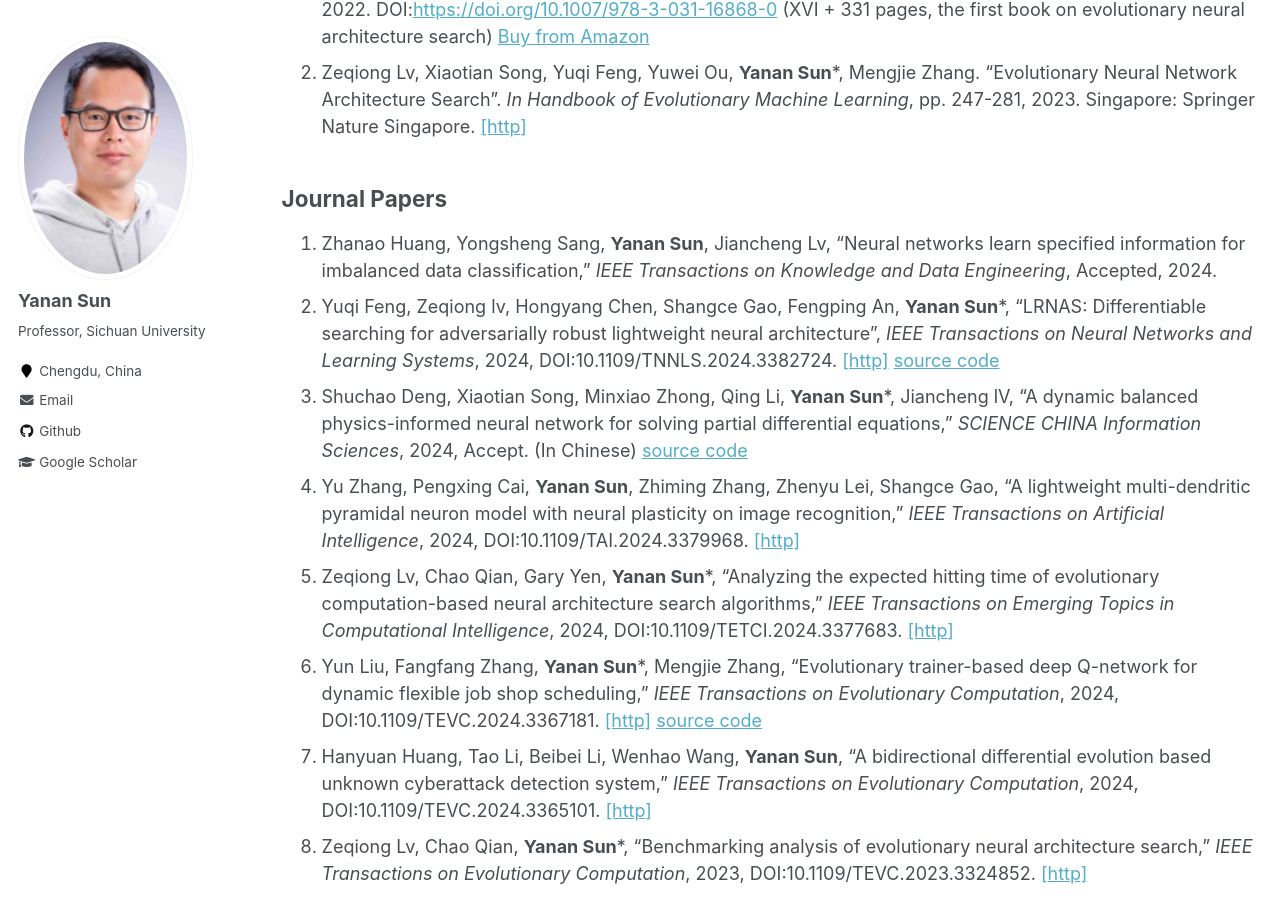
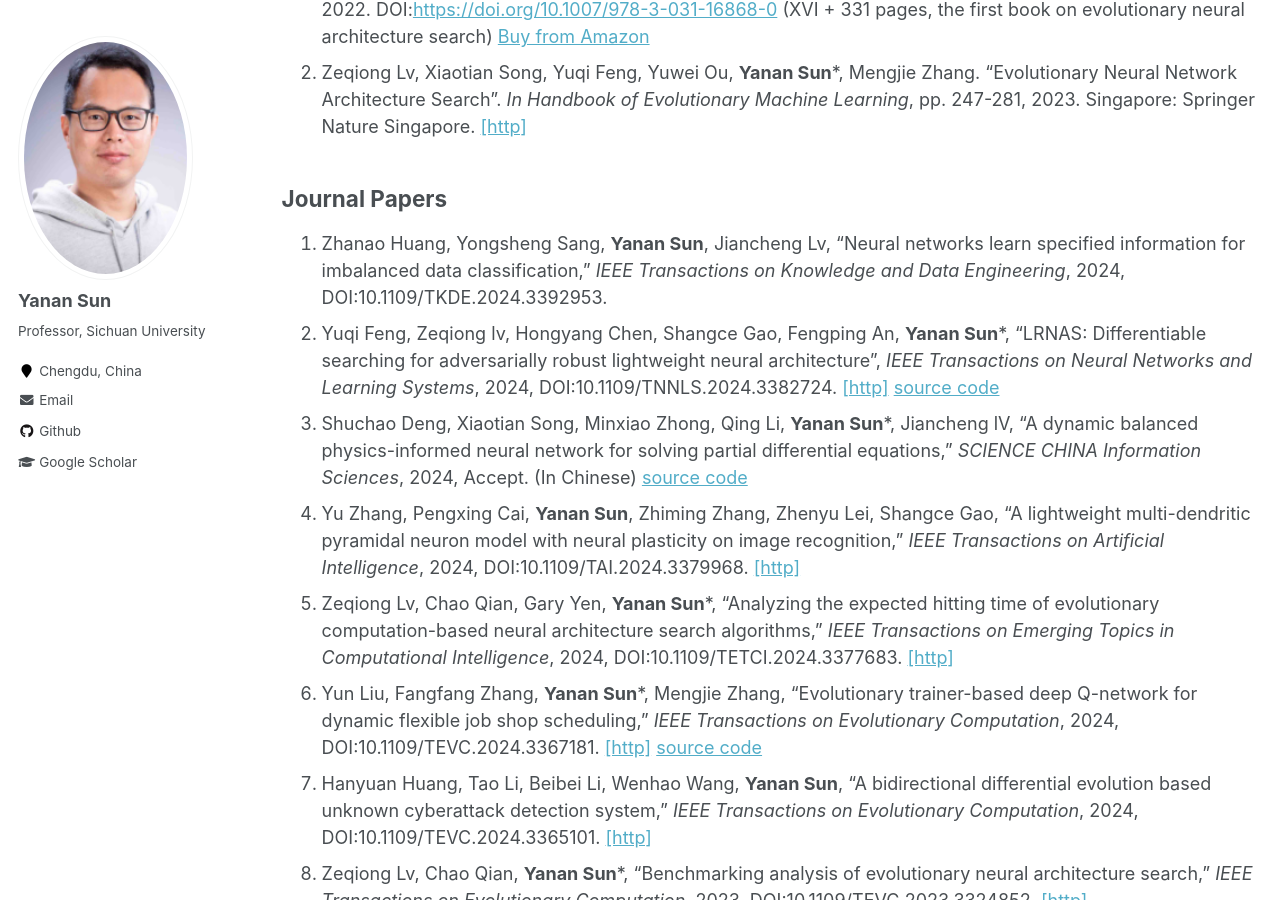
Before and after one commit to yn-sun/yn-sun.github.io, a Jekyll site: the page built from _pages/publications.md, in a window 1280 px wide and 900 px high, scrolled down 339 px. Built offline with Jekyll 4.4.1, drawn with Linux system fonts in a browser that asks for light colours; comment, search, counter and statistics services are not loaded.

Commit message:
Update publications.md

```diff
--- a/_pages/publications.md
+++ b/_pages/publications.md
@@ -11,7 +11,7 @@ author_profile: true
 2. Zeqiong Lv, Xiaotian Song, Yuqi Feng, Yuwei Ou, **Yanan Sun***, Mengjie Zhang. "Evolutionary Neural Network Architecture Search". <i>In Handbook of Evolutionary Machine Learning</i>, pp. 247-281, 2023. Singapore: Springer Nature Singapore. [[http]](https://link.springer.com/content/pdf/10.1007/978-981-99-3814-8.pdf#page=255)
 
 ## Journal Papers
-1. Zhanao Huang, Yongsheng Sang, **Yanan Sun**, Jiancheng Lv, "Neural networks learn specified information for imbalanced data classification," <i>IEEE Transactions on Knowledge and Data Engineering</i>, Accepted, 2024.
+1. Zhanao Huang, Yongsheng Sang, **Yanan Sun**, Jiancheng Lv, "Neural networks learn specified information for imbalanced data classification," <i>IEEE Transactions on Knowledge and Data Engineering</i>, 2024, DOI:10.1109/TKDE.2024.3392953.
 2. Yuqi Feng, Zeqiong lv, Hongyang Chen, Shangce Gao, Fengping An, **Yanan Sun***, "LRNAS: Differentiable searching for adversarially robust lightweight neural architecture", <i>IEEE Transactions on Neural Networks and Learning Systems</i>, 2024, DOI:10.1109/TNNLS.2024.3382724. [[http]](https://ieeexplore.ieee.org/document/10490151)  [source code](https://github.com/fyqsama/LRNAS)
 3. Shuchao Deng, Xiaotian Song, Minxiao Zhong, Qing Li, **Yanan Sun***, Jiancheng lV, "A dynamic balanced physics-informed neural network for solving partial differential equations," <i>SCIENCE CHINA Information Sciences</i>, 2024, Accept. (In Chinese) [source code](https://github.com/Xiaojiuwo168/DBPINN/)
 4. Yu Zhang, Pengxing Cai, **Yanan Sun**, Zhiming Zhang, Zhenyu Lei, Shangce Gao, "A lightweight multi-dendritic pyramidal neuron model with neural plasticity on image recognition," <i>IEEE Transactions on Artificial Intelligence</i>, 2024, DOI:10.1109/TAI.2024.3379968. [[http]](https://ieeexplore.ieee.org/document/10477771)
```
